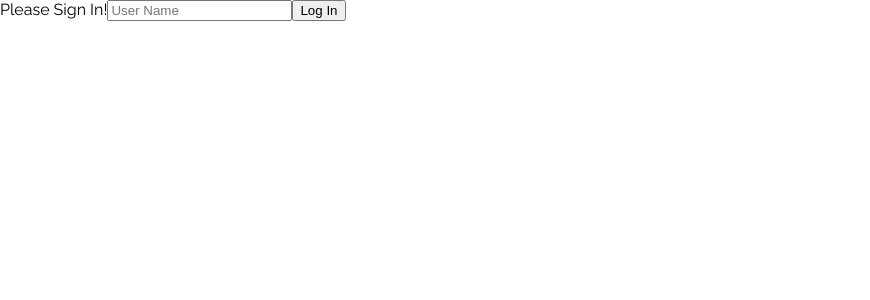
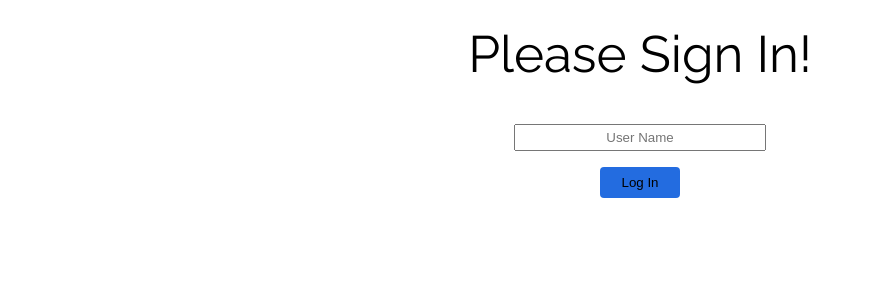
Before and after one commit to AshleyStauffer/Chatarang, a React (Create React App) app: page / in a window 1280 px wide. Shown: the top 300 px of the page, without its empty margins (0-870 px from the left). Built offline with nearby package versions, Linux system fonts and the light colour scheme.

Commit message:
Add style to SignIn and keep track of login status

```diff
--- a/src/App.js
+++ b/src/App.js
@@ -13,25 +13,22 @@ class App extends Component {
         uid: 'SDjkfj',
         displayName: 'Ashley',
         email: 'astauffer@pitt.edu',
-        login: 'false',
+        login: false,
       }
     }
   }
   render() {
-    if (!this.login) {
-      return (
-        <div className="App">
+    return (
+      <div className="App">
+        {this.state.login ? (
+          <Main user={this.state.user} />
+        ) : (
           <SignIn user={this.state.user}/>
-        </div>
-        )
-    } else {
-      return (
-        <div className="App">
-          <Main user={this.state.user} />
-        </div>
+        )}
+      </div>
       )
     }
   }
-}
+
 
 export default App
--- a/src/SignIn.js
+++ b/src/SignIn.js
@@ -8,8 +8,7 @@ class SignIn extends Component {
         ev.preventDefault()
         console.log(this.props)
         this.props.user.uid = this.state.body
-        this.props.user.login = 'true'
-
+        this.props.user.login = true
     }
     handleChange = (ev) => {
         this.setState({ body: ev.target.value })
@@ -17,17 +16,44 @@ class SignIn extends Component {
 
     render() {
         return (
-            <form className="SignIn" onSubmit={this.handleSubmit}>
-                <label>Please Sign In!</label>
+            <form className="SignIn" onSubmit={this.handleSubmit} style={styles.form}>
+                <label style={styles.label}>Please Sign In!</label>
                 <input
                     type="text"
                     placeholder="User Name"
                     onChange={this.handleChange}
+                    style={styles.input}
                 />
-                <button type="submit">Log In</button>
+                <button type="submit" style={styles.button}>Log In</button>
             </form>
         )
     }
 }
 
+const styles = {
+    form: {
+        display: 'flex',
+        flexDirection: 'column',
+        justifyContent: 'center',
+        alignItems: 'center',
+    },
+    label: {
+        textAlign: 'center',
+        margin: '1.5rem',
+        fontSize: '4vw',
+    },
+    input: {
+        width: '15rem',
+        margin: '1rem',
+        padding: '.25rem',
+        textAlign: 'center'
+    },
+    button: {
+        width: '5rem',
+        padding: '.5rem',
+        backgroundColor: '#236ce0',
+        border: 'none',
+        borderRadius: '.25rem',
+    }
+}
 export default SignIn
```
